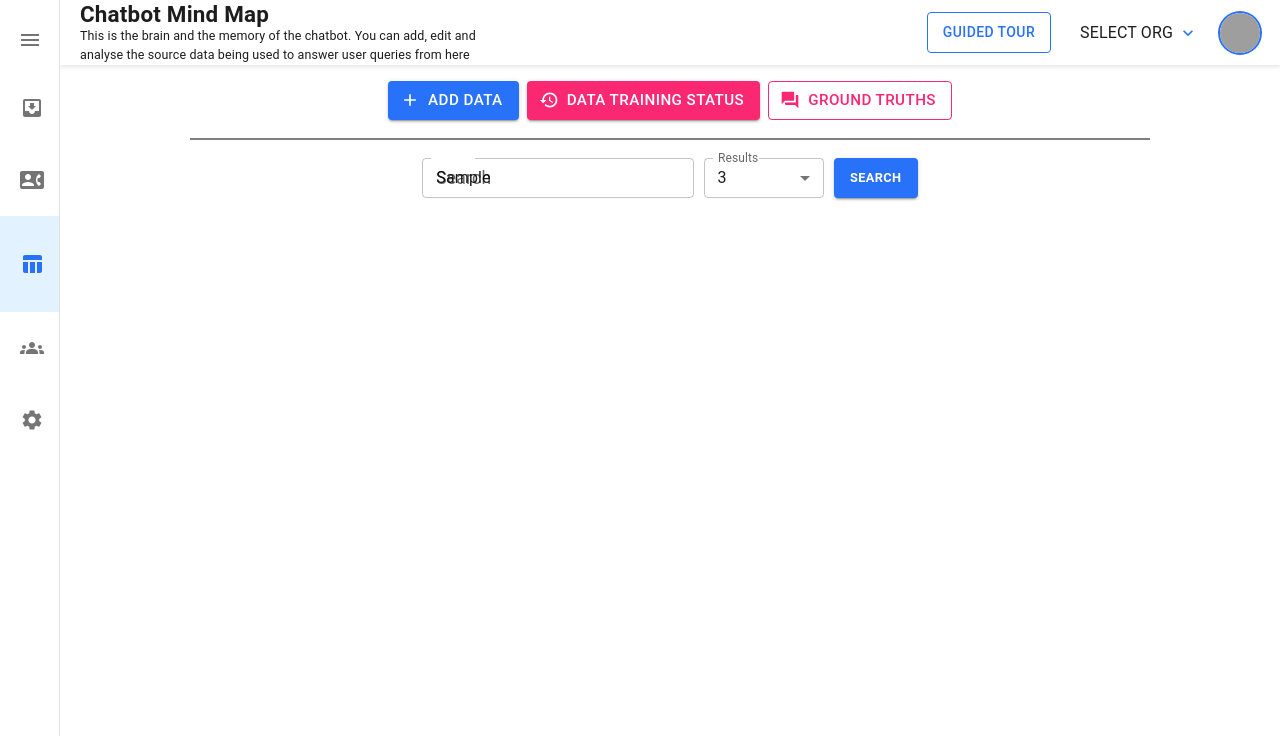
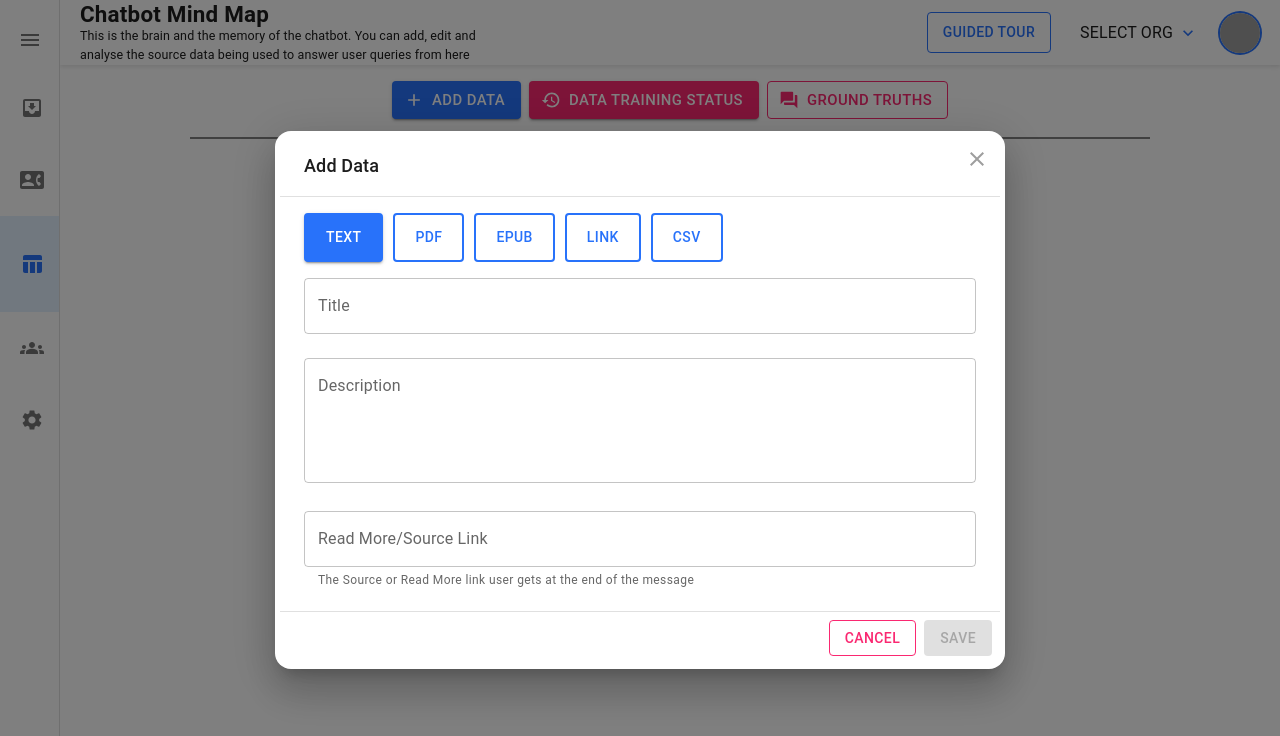
Before and after one commit to Surjendu-kar/Mind-Map-Clone, a React (Vite) app: page /mindmap in a window 1280 px wide. Both pictures are taken after typing "Sample" into the empty fields and a click on the button "ADD DATA". Shown: the top 736 px of the page. Built offline with nearby package versions, Linux system fonts and the light colour scheme; grey boxes are pictures that could not be loaded.

Commit message:
Add file upload functionality with delete option and conditional CSV instructions in AddDataDialog component

```diff
--- a/src/components/ViewMindMap/ActionButtons.tsx
+++ b/src/components/ViewMindMap/ActionButtons.tsx
@@ -1,7 +1,9 @@
+import { useState } from "react";
 import { Box, Button, styled, useTheme } from "@mui/material";
 import AddIcon from "@mui/icons-material/Add";
 import HistoryIcon from "@mui/icons-material/History";
 import QuestionAnswerIcon from "@mui/icons-material/QuestionAnswer";
+import AddDataDialog from "./AddDataDialog";
 
 const ButtonsContainer = styled(Box)(({ theme }) => ({
   display: "flex",
@@ -13,7 +15,7 @@ const ButtonsContainer = styled(Box)(({ theme }) => ({
 }));
 
 const StyledButton = styled(Button)(({ theme }) => ({
-  fontSize: "0.95rem",
+  fontSize: "0.93rem",
   textTransform: "none",
   [theme.breakpoints.down("lg")]: {},
   [theme.breakpoints.down("md")]: {},
@@ -22,13 +24,24 @@ const StyledButton = styled(Button)(({ theme }) => ({
 
 const ActionButtons = () => {
   const theme = useTheme();
+  const [openAddDataDialog, setOpenAddDataDialog] = useState(false);
+
+  const handleOpenAddDataDialog = () => {
+    setOpenAddDataDialog(true);
+  };
+
+  const handleCloseAddDataDialog = () => {
+    setOpenAddDataDialog(false);
+  };
 
   return (
+    <>
       <ButtonsContainer>
         <StyledButton
           variant="contained"
           color="primary"
           startIcon={<AddIcon />}
+          onClick={handleOpenAddDataDialog}
           sx={{
             ":hover": {
               background: "#333bc7",
@@ -58,6 +71,11 @@ const ActionButtons = () => {
           GROUND TRUTHS
         </StyledButton>
       </ButtonsContainer>
+      <AddDataDialog
+        open={openAddDataDialog}
+        onClose={handleCloseAddDataDialog}
+      />
+    </>
   );
 };
 
--- /dev/null
+++ b/src/components/ViewMindMap/AddDataDialog.tsx
@@ -0,0 +1,355 @@
+import React, { useMemo, useState } from "react";
+import {
+  Dialog,
+  DialogTitle,
+  DialogContent,
+  Button,
+  TextField,
+  Box,
+  Typography,
+  IconButton,
+  styled,
+  Theme,
+  useTheme,
+  Link,
+  ButtonProps,
+} from "@mui/material";
+import CloseIcon from "@mui/icons-material/Close";
+import PublishIcon from "@mui/icons-material/Publish";
+import DeleteIcon from "@mui/icons-material/Delete";
+
+interface AddDataDialogProps {
+  open: boolean;
+  onClose: () => void;
+}
+
+const StyledDialog = styled(Dialog)(({ theme }: { theme: Theme }) => ({
+  "& .MuiDialog-paper": {
+    maxWidth: "730px",
+    borderRadius: "16px",
+    padding: theme.spacing(0.5),
+  },
+
+  [theme.breakpoints.down("lg")]: {},
+  [theme.breakpoints.down("md")]: {},
+  [theme.breakpoints.down("sm")]: {
+    "& .MuiDialog-paper": {
+      width: "100%",
+      margin: "10px",
+    },
+  },
+}));
+
+const StyledDialogTitle = styled(DialogTitle)(
+  ({ theme }: { theme: Theme }) => ({
+    fontSize: "18px",
+
+    [theme.breakpoints.down("lg")]: {},
+    [theme.breakpoints.down("md")]: {},
+    [theme.breakpoints.down("sm")]: {},
+  })
+);
+
+const StyledDialogContent = styled(DialogContent)(
+  ({ theme }: { theme: Theme }) => ({
+    borderTop: "1px solid rgba(0, 0, 0, 0.12)",
+    borderBottom: "1px solid rgba(0, 0, 0, 0.12)",
+
+    [theme.breakpoints.down("lg")]: {},
+    [theme.breakpoints.down("md")]: {},
+    [theme.breakpoints.down("sm")]: {},
+  })
+);
+
+const TabBox = styled(Box)(({ theme }: { theme: Theme }) => ({
+  display: "flex",
+  gap: theme.spacing(1),
+  paddingTop: theme.spacing(1.6),
+
+  [theme.breakpoints.down("lg")]: {},
+  [theme.breakpoints.down("md")]: {},
+  [theme.breakpoints.down("sm")]: {
+    flexWrap: "wrap",
+  },
+}));
+
+const TabBtn = styled(Button)(({ theme }: { theme: Theme }) => ({
+  padding: theme.spacing(1, 2),
+  border: `2px solid ${theme.palette.primary.main}`,
+  [theme.breakpoints.down("lg")]: {},
+  [theme.breakpoints.down("md")]: {},
+  [theme.breakpoints.down("sm")]: {},
+}));
+
+const StyledTextField = styled(TextField)(({ theme }: { theme: Theme }) => ({
+  margin: "16px 0px 8px",
+
+  [theme.breakpoints.down("lg")]: {},
+  [theme.breakpoints.down("md")]: {},
+  [theme.breakpoints.down("sm")]: {},
+}));
+
+const ButtonBox = styled(Box)(({ theme }: { theme: Theme }) => ({
+  display: "flex",
+  justifyContent: "flex-end",
+  gap: theme.spacing(0.8),
+  padding: theme.spacing(0.8),
+
+  [theme.breakpoints.down("lg")]: {},
+  [theme.breakpoints.down("md")]: {},
+  [theme.breakpoints.down("sm")]: {},
+}));
+
+const UploadButtonContainer = styled(Box)(() => ({
+  display: "flex",
+  justifyContent: "center",
+}));
+
+const UploadButton = styled(Button)<
+  ButtonProps & { component?: React.ElementType }
+>(({ theme }: { theme: Theme }) => ({
+  margin: theme.spacing(2, 0),
+  width: "auto",
+}));
+
+const CSVBox = styled(Box)(() => ({
+  display: "flex",
+  flexDirection: "column",
+  alignItems: "center",
+}));
+
+const Text = styled(Typography)(() => ({
+  fontSize: "0.625rem",
+}));
+
+const FileDisplayBox = styled(Box)(({ theme }: { theme: Theme }) => ({
+  display: "flex",
+  alignItems: "center",
+  justifyContent: "center",
+  marginTop: theme.spacing(2),
+}));
+
+const FileNameTypography = styled(Typography)(
+  ({ theme }: { theme: Theme }) => ({
+    fontSize: "1rem",
+    marginRight: theme.spacing(1),
+  })
+);
+
+const AddDataDialog: React.FC<AddDataDialogProps> = ({ open, onClose }) => {
+  const [activeTab, setActiveTab] = useState<string>("Text");
+  const [title, setTitle] = useState<string>("");
+  const [description, setDescription] = useState<string>("");
+  const [sourceLink, setSourceLink] = useState<string>("");
+  const [linkUrl, setLinkUrl] = useState<string>("");
+  const [file, setFile] = useState<File | null>(null);
+
+  const theme = useTheme();
+
+  const handleTabChange = (tab: string) => {
+    setActiveTab(tab);
+  };
+
+  const handleSave = () => {
+    onClose();
+  };
+
+  const handleFileUpload = (event: React.ChangeEvent<HTMLInputElement>) => {
+    if (event.target.files && event.target.files[0]) {
+      setFile(event.target.files[0]);
+    }
+  };
+  const handleDeleteFile = () => {
+    setFile(null);
+  };
+
+  const isSaveDisabled = useMemo(() => {
+    switch (activeTab) {
+      case "Text":
+        return !title || !description || !sourceLink;
+      case "Link":
+        return !linkUrl || !sourceLink;
+      case "PDF":
+      case "EPUB":
+      case "CSV":
+        return !file || !sourceLink;
+      default:
+        return true;
+    }
+  }, [activeTab, title, description, sourceLink, linkUrl, file]);
+
+  const renderContent = () => {
+    switch (activeTab) {
+      case "Text":
+        return (
+          <>
+            <StyledTextField
+              fullWidth
+              label="Title"
+              variant="outlined"
+              value={title}
+              onChange={(e) => setTitle(e.target.value)}
+            />
+            <StyledTextField
+              fullWidth
+              label="Description"
+              variant="outlined"
+              multiline
+              rows={4}
+              value={description}
+              onChange={(e) => setDescription(e.target.value)}
+            />
+          </>
+        );
+
+      case "PDF":
+      case "EPUB":
+      case "CSV":
+        return (
+          <>
+            {file ? (
+              <FileDisplayBox>
+                <FileNameTypography variant="body2">
+                  {file.name}
+                </FileNameTypography>
+                <IconButton
+                  onClick={handleDeleteFile}
+                  size="small"
+                  color="error"
+                >
+                  <DeleteIcon sx={{ color: theme.palette.secondary.main }} />
+                </IconButton>
+              </FileDisplayBox>
+            ) : (
+              <>
+                <UploadButtonContainer>
+                  <UploadButton
+                    variant="contained"
+                    endIcon={<PublishIcon />}
+                    component="label"
+                  >
+                    {`UPLOAD ${activeTab}`}
+                    <input
+                      type="file"
+                      hidden
+                      accept={
+                        activeTab === "CSV"
+                          ? ".csv"
+                          : activeTab === "PDF"
+                          ? ".pdf"
+                          : ".epub"
+                      }
+                      onChange={handleFileUpload}
+                    />
+                  </UploadButton>
+                </UploadButtonContainer>
+                {activeTab === "CSV" && (
+                  <CSVBox>
+                    <Text>
+                      Please upload your CSV file in the following format:{" "}
+                      <Link href="#" underline="always">
+                        Download CSV
+                      </Link>
+                      .
+                    </Text>
+                    <Text>Make sure the header is present</Text>
+                  </CSVBox>
+                )}
+              </>
+            )}
+          </>
+        );
+
+      case "Link":
+        return (
+          <StyledTextField
+            fullWidth
+            label="Link URL"
+            variant="outlined"
+            value={linkUrl}
+            onChange={(e) => setLinkUrl(e.target.value)}
+          />
+        );
+
+      default:
+        return null;
+    }
+  };
+
+  return (
+    <StyledDialog open={open} onClose={onClose} fullWidth>
+      <StyledDialogTitle>
+        Add Data
+        <IconButton
+          aria-label="close"
+          onClick={onClose}
+          sx={{
+            position: "absolute",
+            right: 8,
+            top: 8,
+            color: (theme) => theme.palette.grey[500],
+          }}
+        >
+          <CloseIcon />
+        </IconButton>
+      </StyledDialogTitle>
+
+      <StyledDialogContent>
+        <TabBox>
+          {["Text", "PDF", "EPUB", "Link", "CSV"].map((tab) => (
+            <TabBtn
+              key={tab}
+              variant={activeTab === tab ? "contained" : "outlined"}
+              onClick={() => handleTabChange(tab)}
+            >
+              {tab}
+            </TabBtn>
+          ))}
+        </TabBox>
+
+        {renderContent()}
+
+        <StyledTextField
+          fullWidth
+          label="Read More/Source Link"
+          variant="outlined"
+          value={sourceLink}
+          onChange={(e) => setSourceLink(e.target.value)}
+          sx={{ marginBottom: 0, marginTop: theme.spacing(2) }}
+        />
+        <Typography
+          variant="caption"
+          color="text.secondary"
+          sx={{ margin: "3px 14px 0px" }}
+        >
+          The Source or Read More link user gets at the end of the message
+        </Typography>
+      </StyledDialogContent>
+
+      <ButtonBox>
+        <Button
+          variant="outlined"
+          onClick={onClose}
+          sx={{
+            borderColor: theme.palette.secondary.main,
+            color: theme.palette.secondary.main,
+            ":hover": {
+              background: `${theme.palette.secondary.main}0a`,
+            },
+          }}
+        >
+          CANCEL
+        </Button>
+        <Button
+          variant="contained"
+          onClick={handleSave}
+          disabled={isSaveDisabled}
+        >
+          SAVE
+        </Button>
+      </ButtonBox>
+    </StyledDialog>
+  );
+};
+
+export default AddDataDialog;
--- a/src/components/ViewMindMap/ViewMindMap.tsx
+++ b/src/components/ViewMindMap/ViewMindMap.tsx
@@ -1,37 +1,43 @@
-import { Box, Stack } from "@mui/material";
+import { Stack, styled } from "@mui/material";
 import Header from "../Header/Header";
 import ActionButtons from "./ActionButtons";
 import SearchBar from "./SearchBar";
 
+const Container = styled(Stack)(({ theme }) => ({
+  alignItems: "center",
+  justifyContent: "center",
+  margin: "16px auto ",
+  maxWidth: "1200px",
+  [theme.breakpoints.down("lg")]: {},
+  [theme.breakpoints.down("md")]: {},
+  [theme.breakpoints.down("sm")]: {},
+}));
+
+const HrStyle = styled("hr")(({ theme }) => ({
+  width: "80%",
+  margin: "10px 0px",
+  borderWidth: "0.01rem",
+  borderColor: "grey",
+  borderStyle: "solid",
+  [theme.breakpoints.down("lg")]: {},
+  [theme.breakpoints.down("md")]: {},
+  [theme.breakpoints.down("sm")]: {},
+}));
+
 function ViewMindMap() {
   return (
-    <Box>
+    <>
       <Header
         heading={"Chatbot Mind Map"}
         title={`This is the brain and the memory of the chatbot. You can add, edit and
           analyse the source data being used to answer user queries from here`}
       />
-      <Stack
-        sx={{
-          alignItems: "center",
-          justifyContent: "center",
-          margin: "16px auto ",
-          maxWidth: "1200px",
-        }}
-      >
+      <Container>
         <ActionButtons />
-        <hr
-          style={{
-            width: "80%",
-            margin: "10px 0px",
-            borderWidth: "0.01rem",
-            borderColor: "grey",
-            borderStyle: "solid",
-          }}
-        />
+        <HrStyle />
         <SearchBar />
-      </Stack>
-    </Box>
+      </Container>
+    </>
   );
 }
 
```
Lines whose indentation alone changed are shown as unchanged.
